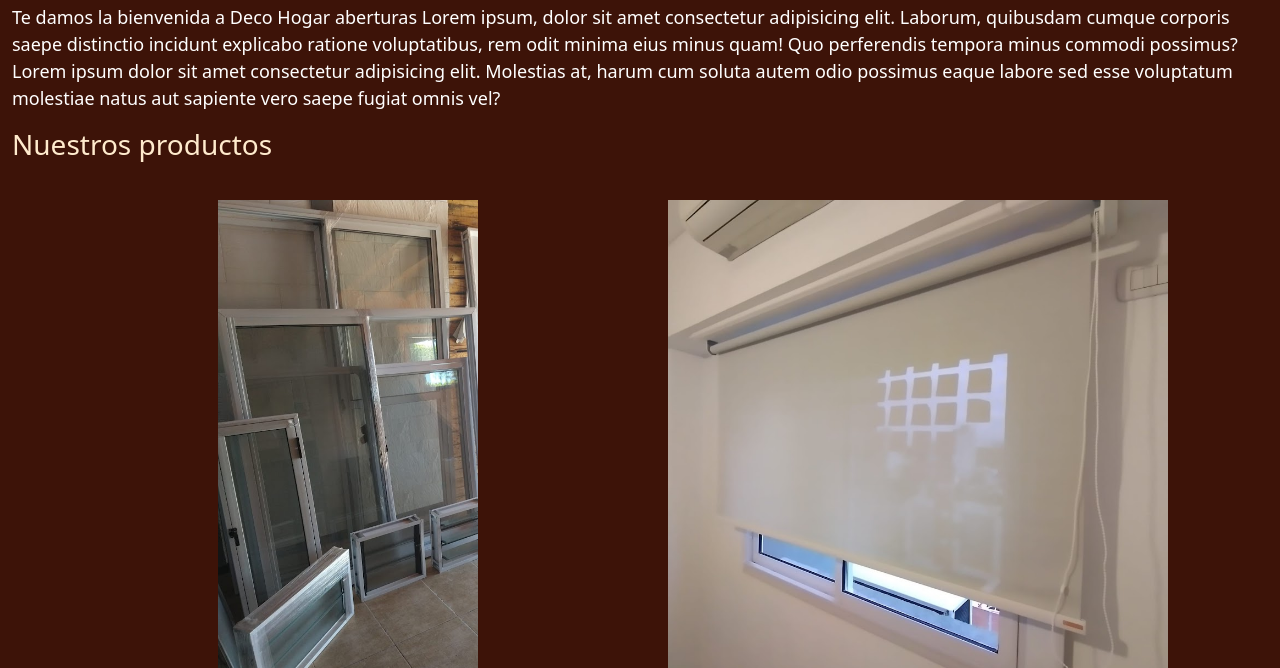
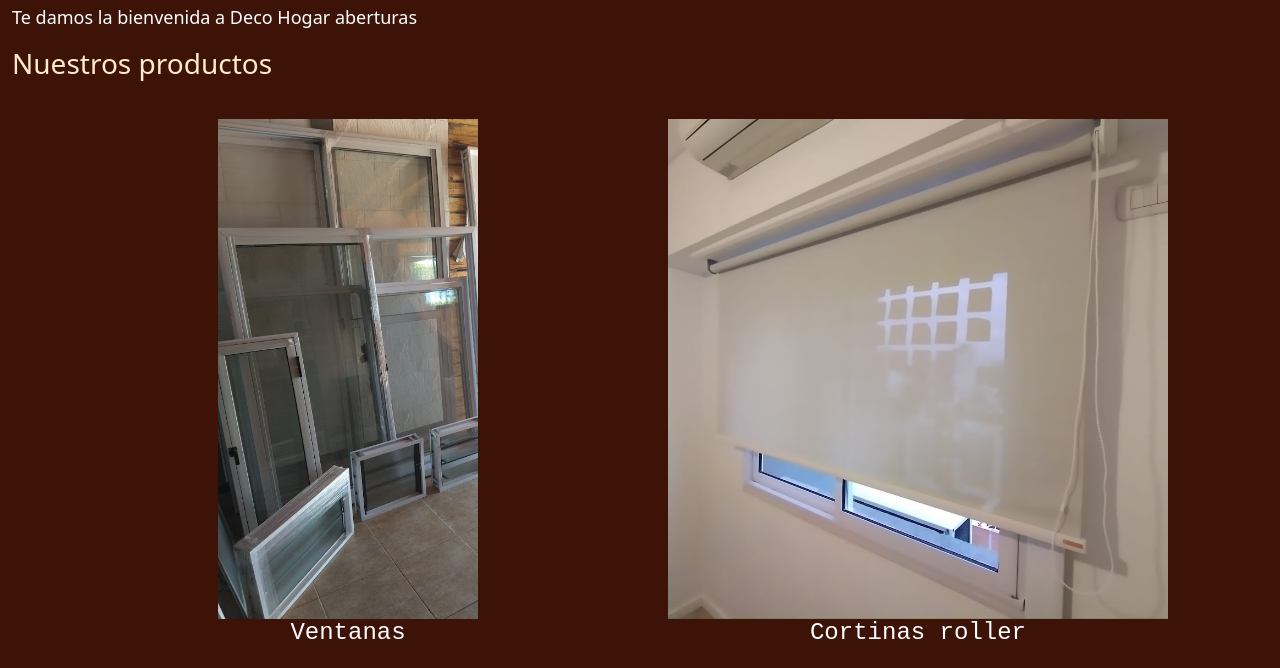
Before and after one commit to dijazvic/proyecto_aberturas, a website: page index.html in a window 1280 px wide. Shown: the part 132-800 px from the top of the page. Drawn offline with Linux system fonts and the light colour scheme.

Commit message:
Se soluciona el problema del git ignore y tambien se modifica el menu

```diff
--- a/index.html
+++ b/index.html
@@ -14,14 +14,15 @@
             <div class="row">
                 <div class="col">
                     <div class="d-flex p-2"><img src="imagenes/Inicio/Logo.jpg" alt="logo" class="logo"></div>
-                </div>
+                    </div>
                 <div class="col">
                     <section class="h2">
                     <div class="d-flex p-2"><h2>DECO HOGAR</h2></div>
-                </div>
+                    </div>
                     </section>
                 <div class="col">
                     <div class="d-flex justify-content-end">
+                    </div>
                     <nav class="navbar navbar-expand-lg"
                 <div class="container-fluid">
                     <a class="navbar-brand text-color" href="./index.html">Inicio</a>
@@ -43,14 +44,15 @@
                     <a class="nav-link text-color" href="./contacto\contacto.html">Contacto</a>
                           </li>
                         </ul>
-                    </div>
                 </div>
-            </nav>
-                    </div>
+                    </nav>
+                </div>
+                </div>
                 </div>
             </div>
         </div>
-    </header>
+
+        </header>
 
 
 
@@ -62,8 +64,6 @@
         </section>
         <section class="descripcion">
             <p>Te damos la bienvenida a Deco Hogar aberturas
-            Lorem ipsum, dolor sit amet consectetur adipisicing elit. Laborum, quibusdam cumque corporis saepe distinctio incidunt explicabo ratione voluptatibus, rem odit minima eius minus quam! Quo perferendis tempora minus commodi possimus?
-            Lorem ipsum dolor sit amet consectetur adipisicing elit. Molestias at, harum cum soluta autem odio possimus eaque labore sed esse voluptatum molestiae natus aut sapiente vero saepe fugiat omnis vel?
             </p>
         </section>
         <section class="productos-titulo">
```
Also changed, not shown: 1 other file.
